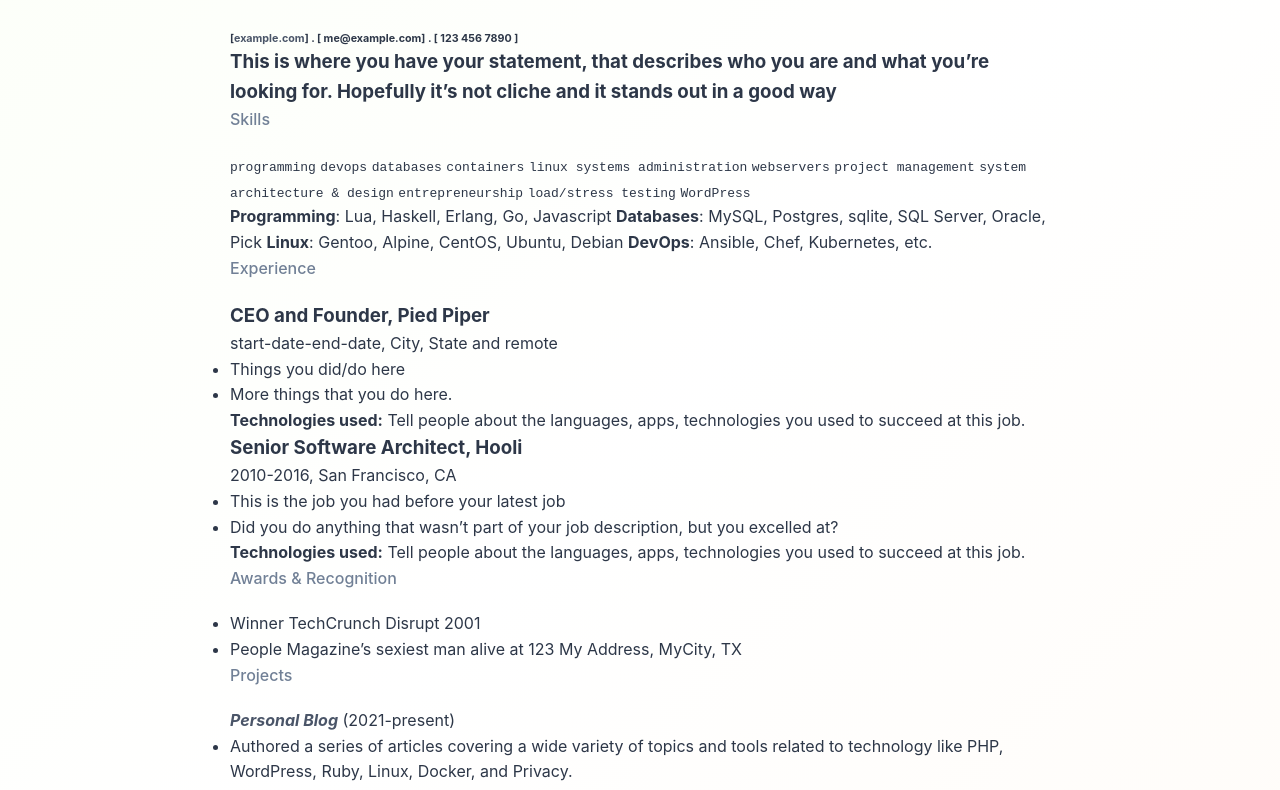
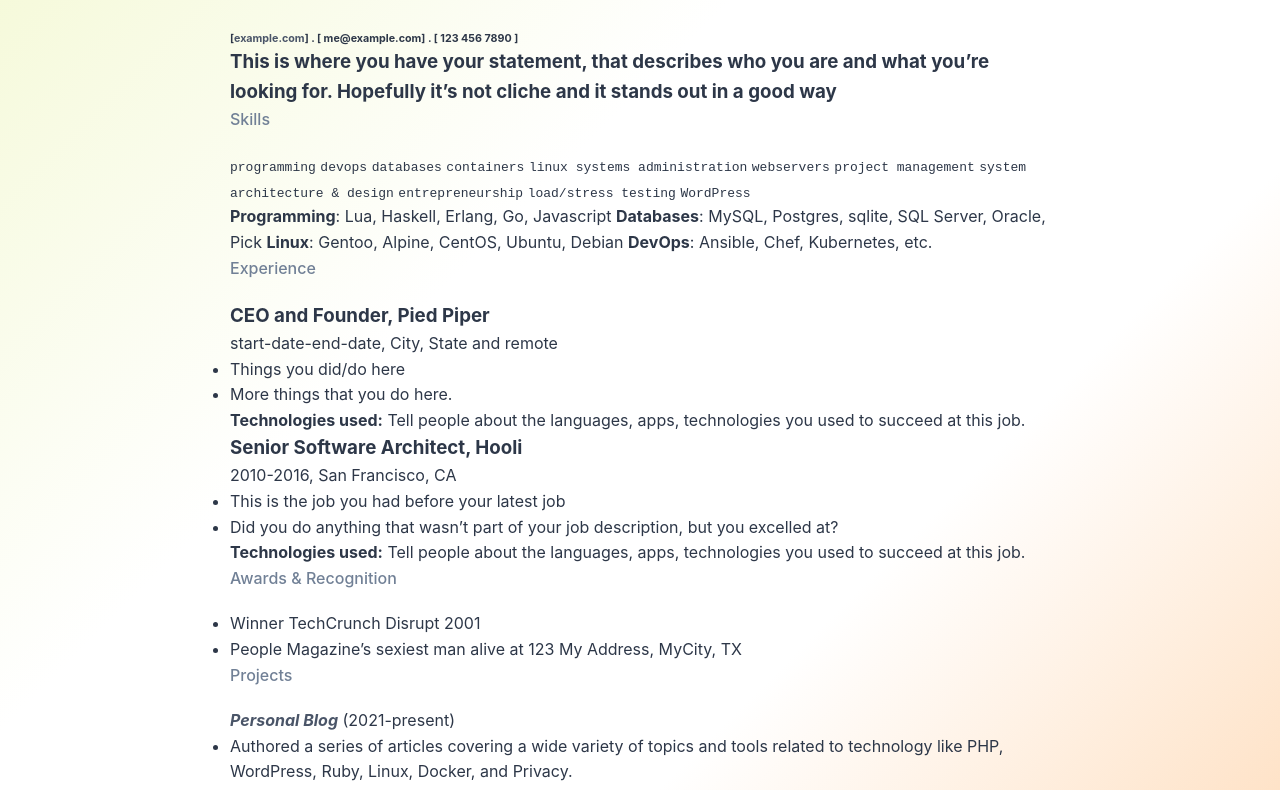
Before and after one commit to ashupednekar/resume, a plain HTML site: page resume.html in a window 1280 px wide. Shown: the part 101-891 px from the top of the page. Drawn offline with Linux system fonts and the light colour scheme.

Commit message:
chore: updated stylesheet

```diff
--- a/style.css
+++ b/style.css
@@ -14,9 +14,10 @@ body {
     line-height: 1.6;
     color: #2d3748;
     background: linear-gradient(135deg,
-        rgba(248, 255, 239, 0.4) 0%,    /* Subtle green tint */
-        rgba(255, 255, 255, 0.9) 50%,   /* White in middle */
-        rgba(255, 247, 238, 0.4) 100%   /* Subtle peach tint */
+       rgba(228, 240, 152, 0.4) 0%,    /* Light green tint on top left */
+       rgba(255, 255, 255, 1) 35%,     /* Bright white */
+       rgba(255, 255, 255, 1) 65%,     /* Bright white */
+       rgba(254, 217, 181, 1) 100%   /* Peach/orange tint on bottom right */
     );
     min-height: 100vh;
 }
```
